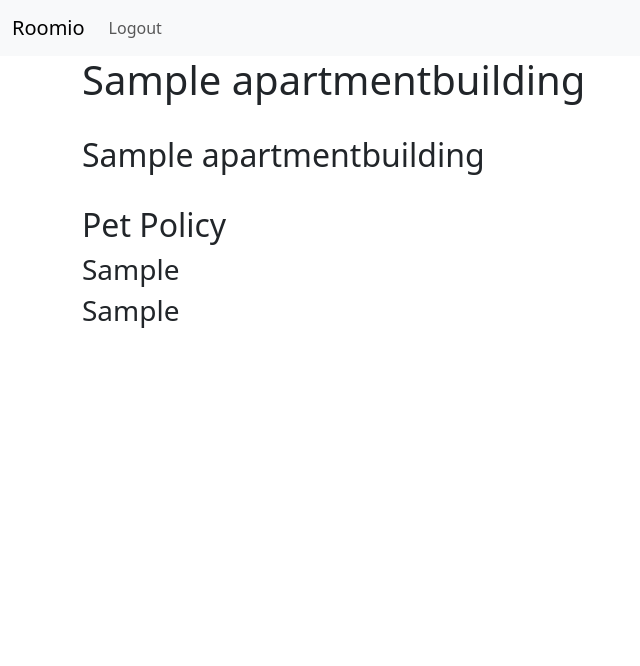
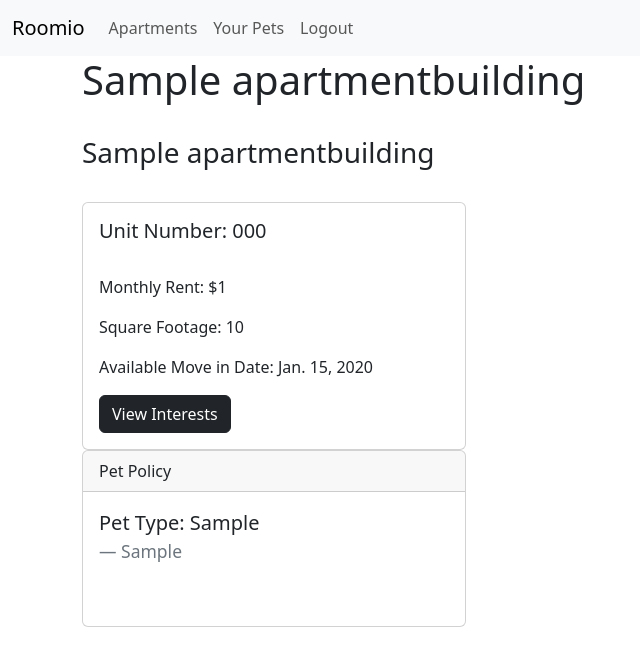
Before and after one commit to revindsilva26/Roomio_app, a Django app: page /apartment/1 in a window 1280 px wide. Shown: the top 666 px of the page, without its empty margins (0-640 px from the left). Run offline with Django 4.2, Linux system fonts and the light colour scheme; a user stored in the database is signed in; tables that the repository leaves empty hold one stand-in row (values such as "Sample post").

Commit message:
Interests

```diff
--- a/app/templates/apartment.html
+++ b/app/templates/apartment.html
@@ -7,33 +7,60 @@
 
 {%if  apartments %}
     <H1>{{apartments.building_name}}</H1> <br/>
-    <H2>{{apartments.company_name}}</H2> <br/>
+    <H3>{{apartments.company_name}}</H3> <br/>
+    {%if apartment_units %}
+    <div style="display: flex;">
+    {%for  unit in apartment_units%}
+    <div class="card" style="width: 24rem;">
+        <div class="card-body">
+          <h5 class="card-title">Unit Number: {{unit.unit_number}}</h5>
+          <br/>
+          <p class="card-text">Monthly Rent: ${{unit.monthly_rent}}</p>
+          <p class="card-text">Square Footage: {{unit.square_footage}}</p>
+          <p class="card-text">Available Move in Date: {{unit.available_date_for_move_in}}</p>
+          <a href="{% url 'view_interest' unit.unit_rent_id%}" class="btn btn-dark">View Interests</a>
+        </div>
+    </div>
+    {%endfor%}
+</div>
+    {%endif%}
+    <div style="display: flex;">
     {%if policies %}
-    <h2>Pet Policy</h2>
+    <div class="card" style="width: 24rem;">
+        <div class="card-header">
+          Pet Policy
+        </div>
+        <div class="card-body">
+          <blockquote class="blockquote mb-0">
             {%for policy in policies%}
-    <h3>{{policy.pet_type}}</h3>
-    <h3>{{policy.pet_size}}</h3>
+            <p>Pet Type: {{policy.pet_type}}</p>
+            <footer class="blockquote-footer">{{policy.pet_size}}</cite></footer>
             <br/>
             {%endfor%}
+          </blockquote>
+        </div>
+      </div>
     {%endif%}
     {%if allowed or not_allowed%}
-    <h2>Your Pets</h2>
-    {%endif%}
+    <div class="card" style="width: 24rem;">
+        <h5 class="card-header">Your Pets</h5>
+        <div class="card-body">
             {%if allowed %}
-    <h2>Allowed</h2>
+          <h5 class="card-title">Allowed</h5>
             {%for pet in allowed%}
-    <h3>{{pet.pet_name}}</h3>
-    <br/>
+          <p class="card-text">{{pet.pet_name}}</p>
             {%endfor%}
             {%endif%}
             {%if not_allowed %}
-    <h2>Not Allowed</h2>
+            <h5 class="card-title">Not Allowed</h5>
               {%for pet in not_allowed%}
-    <h3>{{pet.pet_name}}</h3>
-    <br/>
+            <p class="card-text">{{pet.pet_name}}</p>
               {%endfor%}
               {%endif%}
-
+        </div>
+      </div>
+{%endif%}
+</div>
 {%endif%}
 
 {%endif%}
--- a/app/templates/navbar.html
+++ b/app/templates/navbar.html
@@ -8,6 +8,12 @@
         <ul class="navbar-nav me-auto mb-2 mb-lg-0">
 
           {% if user.is_authenticated %}
+          <li class="nav-item">
+            <a class="nav-link" href="{% url 'search_apartment' %}">Apartments</a>
+          </li>
+          <li class="nav-item">
+            <a class="nav-link" href="{% url 'viewPet' %}">Your Pets</a>
+          </li>
           <li class="nav-item">
             <a class="nav-link" href="{% url 'logout' %}">Logout</a>
           </li>
--- a/app/templates/search_apartments.html
+++ b/app/templates/search_apartments.html
@@ -8,8 +8,9 @@
 <h1> Apartments</h1>
 <br/>
 <div class="col-md-6 offset-md-3">
-<form class="form-inline my-2 my-lg-0">
-    <input class="form-control mr-sm-2" type="search" placeholder="Search" aria-label="Search">
+<form class="form-inline my-2 my-lg-0" method=POST action="{%url 'search_apartment' %}" >
+    {%csrf_token%}
+    {{form.as_p}}
     <button class="btn btn-outline-secondary my-2 my-sm-0" type="submit">Search</button>
 </form>
 </div>
--- a/app/urls.py
+++ b/app/urls.py
@@ -10,7 +10,8 @@ urlpatterns = [
     path('search_apartment', views.searchApartment, name = 'search_apartment'),
     path('register_pet',views.registerPet, name = "register_pet"),
     path('pets',views.viewPet, name = "viewPet"),
-    path('post_interests',views.postInterest, name = "post_interest"),
+    path('post_interests/<int:pk>',views.postInterest, name = "post_interest"),
     path('apartment/<int:pk>',views.apartment,name="apartment"),
     path('update_pet/<int:pk>',views.updatePet, name= "update_pet"),
+    path('interests/<int:pk>',views.viewInterests, name = "view_interest"),
 ]
--- a/app/views.py
+++ b/app/views.py
@@ -46,8 +46,25 @@ def register_user(request):
 
 
 def searchApartment(request):
-	apartments = ApartmentBuilding.objects.all()
-	return render(request, 'search_apartments.html', {'apartments':apartments})
+    if request.method == 'POST':
+        form = ApartmentSearchForm(request.POST)
+        if form.is_valid():
+            building_name = form.cleaned_data['building_name']
+            company_name = form.cleaned_data['company_name']
+            apartments = []
+            if building_name and company_name:
+                apartments = ApartmentBuilding.objects.filter(building_name = building_name).filter(company_name=company_name)
+            elif  building_name and not company_name:
+                apartments = ApartmentBuilding.objects.filter(building_name = building_name)
+            elif  not building_name and company_name:
+                apartments = ApartmentBuilding.objects.filter(company_name=company_name)
+            else:
+                 apartments = ApartmentBuilding.objects.all()
+            return render(request, 'search_apartments.html', {'apartments':apartments, "form": form})
+    else:
+         form = ApartmentSearchForm()
+         apartments = ApartmentBuilding.objects.all()
+         return render(request, 'search_apartments.html', {'apartments':apartments, "form": form})
 
 
 def registerPet(request):
@@ -65,20 +82,21 @@ def viewPet(request):
     pets = Pet.objects.filter(user = request.user)
     return render(request, 'pets.html', {'pets':pets})
 
-def postInterest(request):
+def postInterest(request, pk):
+    apartment_unit = ApartmentUnit.objects.get(unit_rent_id = pk)
     if request.method == 'POST':
-        form = InterestForm(request.POST, user=request.user)
+        form = InterestForm(request.POST, user=request.user, apartment_unit = apartment_unit)
         if form.is_valid():
             form.save()
             messages.success(request,"You have successfully posted your interest")
-            return redirect('viewInterests')
+            return redirect('view_interest' , pk )
     else:
-        form = InterestForm(user=request.user)
+        form = InterestForm(user=request.user, apartment_unit = apartment_unit)
     return render(request, 'post_interests.html', {'form': form})
 
-def viewInterests(request):
-     interests = Interests.objects.filter(~Q(user = request.user))
-     return render(request, 'interests.html', {'interests':interests})
+def viewInterests(request, pk):
+     interests = Interests.objects.filter(~Q(username = request.user)).filter(unit_rent_id_id = pk)
+     return render(request, 'interests.html', {'interests':interests, 'apartment_unit':pk})
 
 
 def apartment(request, pk):
@@ -88,6 +106,7 @@ def apartment(request, pk):
     apartment = ApartmentBuilding.objects.get(id = pk)
     pet_policy = PetPolicy.objects.filter(apartment_building = apartment).filter(is_allowed = True)
     pets = Pet.objects.filter(user = request.user)
+    apartment_units = ApartmentUnit.objects.filter(apartment_building = apartment)
     for pet in pets:
         flag = False
         for  policy in pet_policy:
@@ -98,7 +117,7 @@ def apartment(request, pk):
         if flag is not True:
              not_allowed.append(pet)
 
-    return render(request, 'apartment.html', {'apartments':apartment, 'policies' : pet_policy, 'allowed':allowed, 'not_allowed': not_allowed })
+    return render(request, 'apartment.html', {'apartments':apartment, 'policies' : pet_policy, 'allowed':allowed, 'not_allowed': not_allowed, 'apartment_units':apartment_units})
 
 
 def updatePet(request, pk):
```
Also changed, not shown: app/forms.py (+16 -3 lines), app/templates/interests.html (added, +30 -0 lines), app/templates/pets.html (+12 -3 lines), app/templates/post_interests.html (+4 -18 lines). Lines whose indentation alone changed are shown as unchanged.
